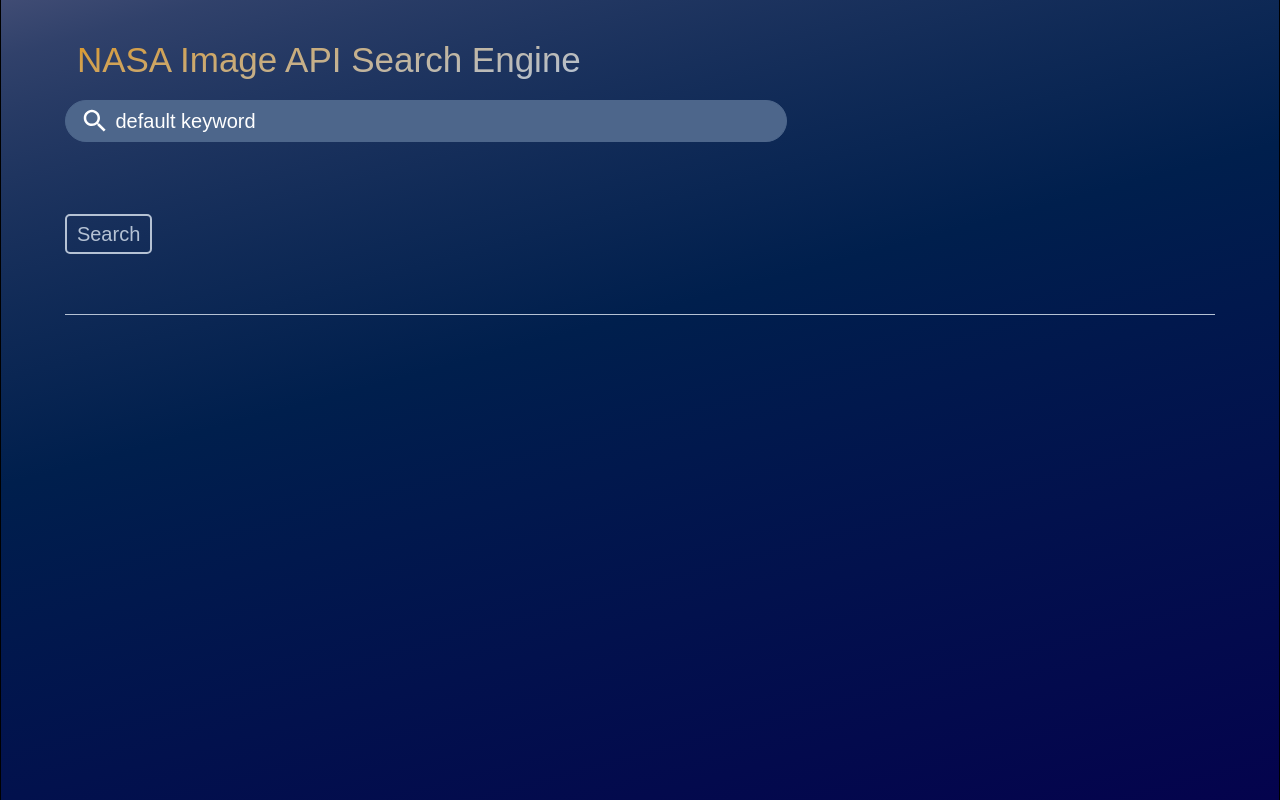
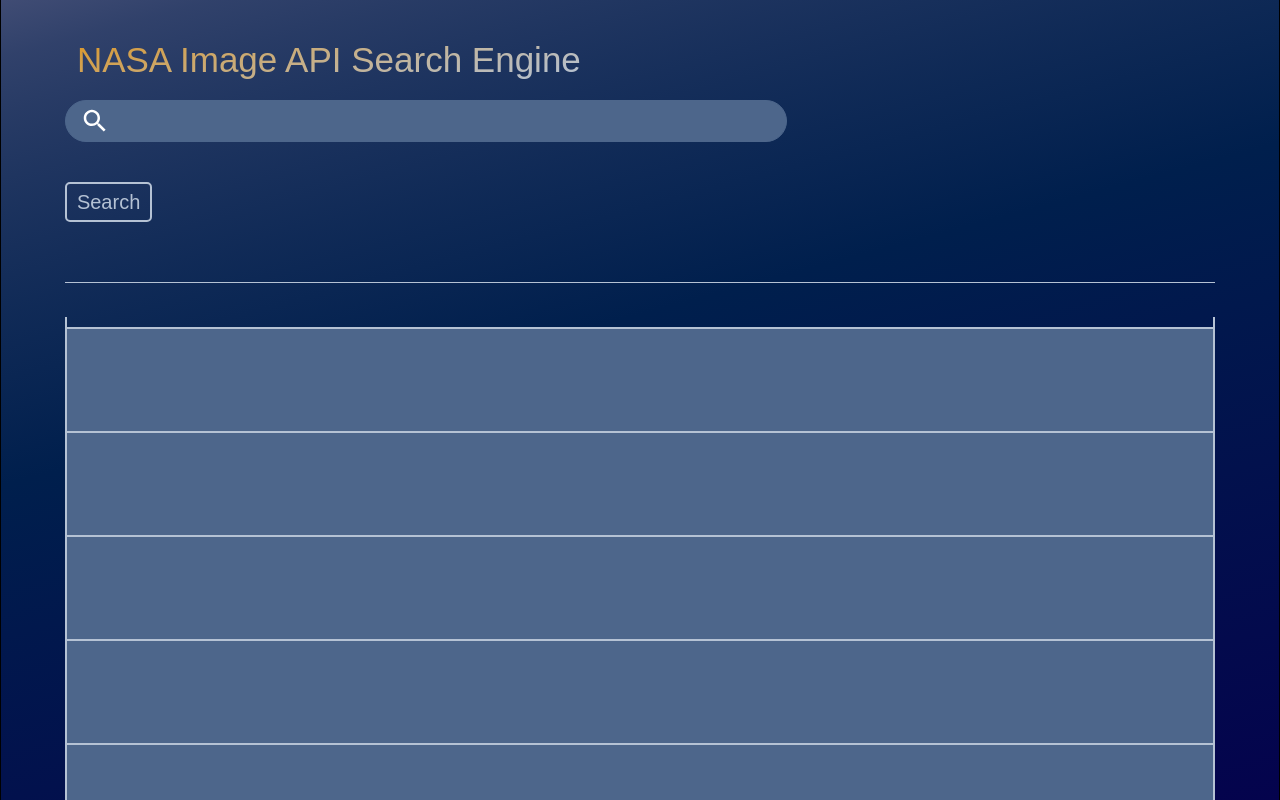
Before and after one commit to michaelyu072/NASA-API-search-engine, a React (Create React App) app: page /Results in a window 1280 px wide. Built offline with nearby package versions, Linux system fonts and the light colour scheme; a web font is replaced by a local one.

Commit message:
results layout basic done

```diff
--- a/public/styles.css
+++ b/public/styles.css
@@ -46,19 +46,6 @@
   justify-content: center;
   align-items: center;
   overflow-x: hidden;
-}
-
-.resultsContainer {
-  width: 90%;
-  height: 90%;
-}
-
-.resultsTopContainer {
-  display:flex;
-  flex-direction: column;
-  align-items:flex-start;
-  padding-bottom: 60px;
-  border-bottom: 1px solid #b5c2d4;
 }
 
 
@@ -129,3 +116,71 @@
 .searchButton:active {
   background: white;
 }
+
+.resultsContainer {
+  width: 90%;
+  height: 90%;
+}
+
+.resultsTopContainer {
+  display:flex;
+  flex-direction: column;
+  align-items:flex-start;
+  padding-bottom: 60px;
+  border-bottom: 1px solid #b5c2d4;
+}
+
+.resultsBottomContainer {
+  width: 100%;
+  height: 500px;
+  display: flex;
+  justify-content: center;
+  align-items: center;
+  border-radius: 10px;
+  margin-top: 40px;
+}
+
+.resultsList {
+  padding-top: 10px;
+  height: 100%;
+  width: 100%;
+  overflow-y: auto;
+  overflow-x: hidden;
+  border: 2px solid #b5c2d4;
+  border-top: none;
+  border-bottom-left-radius: 10px;
+  border-bottom-right-radius: 10px;
+}
+
+
+.resultsItem {
+  height: 20%;
+  width: calc(100%);
+  background-color: #4d668b;
+  border: 2px solid #b5c2d4;
+  border-left: none;
+  border-bottom: 2px solid transparent;
+  cursor: pointer;
+  overflow: visible;
+
+}
+
+.resultsItem:hover {
+  box-shadow: 0px 0px 20px 0px #b5c2d4;
+  border-bottom: 2px solid #b5c2d4;
+  filter: brightness(120%);
+  transform: translateY(-10px);
+  transition-duration: 0.5s;
+}
+
+
+.resultsList::-webkit-scrollbar {
+  -webkit-appearance: none;
+  width: 8px;
+  background-color: none;
+}
+
+.resultsList::-webkit-scrollbar-thumb {
+  border-radius: 10px;
+  background-color:#b5c2d4;
+}
--- a/src/components/App.jsx
+++ b/src/components/App.jsx
@@ -7,7 +7,7 @@
 
 function App() {
 
-  const [keyword, updateKeyWord] = useState('default keyword');
+  const [keyword, updateKeyWord] = useState('');
 
   console.log(keyword);
   return (
--- a/src/components/Main.js
+++ b/src/components/Main.js
@@ -2,18 +2,16 @@
 import SearchBar from "./SearchBar";
 import { Heading } from "./Heading";
 import SearchButton from './SearchButton';
-import { useState } from 'react';
 
 function Main(props) {
 
-const [currentTerm, updateTerm] = useState(props.keyword);
 
   return (
     <section className="main">
       <div className="searchContainer">
         <Heading />
-        <SearchBar keyword = {props.keyword} updateTerm = {updateTerm} />
-        <SearchButton currentTerm = {currentTerm} update = {props.update} text = 'Search' redirect = 'results'/>
+        <SearchBar keyword = {props.keyword} updateTerm = {props.update} />
+        <SearchButton keyword = {props.keyword} text = 'Search' redirect = 'results'/>
       </div>
     </section>
   );
--- a/src/components/Results.js
+++ b/src/components/Results.js
@@ -16,8 +16,46 @@
               <Heading2 />
             </div>
 
-            <SearchBar keyword = {props.keyword} updateTerm = {props.update}/>
+            <SearchBar keyword = {props.keyword} updateTerm = {props.update} />
             <SearchButton keyword = {props.keyword} text = 'Search' redirect = ''/>
+
+          </div>
+          <div className = 'resultsBottomContainer'>
+              <div className = 'resultsList'>
+                <div className = 'resultsItem'>
+
+                </div>
+                <div className = 'resultsItem'>
+
+                </div>
+                <div className = 'resultsItem'>
+
+                </div>
+                <div className = 'resultsItem'>
+
+                </div>
+                <div className = 'resultsItem'>
+
+                </div>
+                <div className = 'resultsItem'>
+
+                </div>
+                <div className = 'resultsItem'>
+
+                </div>
+                <div className = 'resultsItem'>
+
+                </div>
+                <div className = 'resultsItem'>
+
+                </div>
+                <div className = 'resultsItem'>
+
+                </div>
+                <div className = 'resultsItem'>
+
+                </div>
+              </div>
           </div>
         </div>
       </div>
--- a/src/components/SearchButton.js
+++ b/src/components/SearchButton.js
@@ -25,7 +25,6 @@
 
 
     return (<>
-    <p style = {{color: "white"}}>{title} {process(description)}</p>
             <button className = 'searchButton' onClick = {search}>
                 {props.text}
             </button>
```
